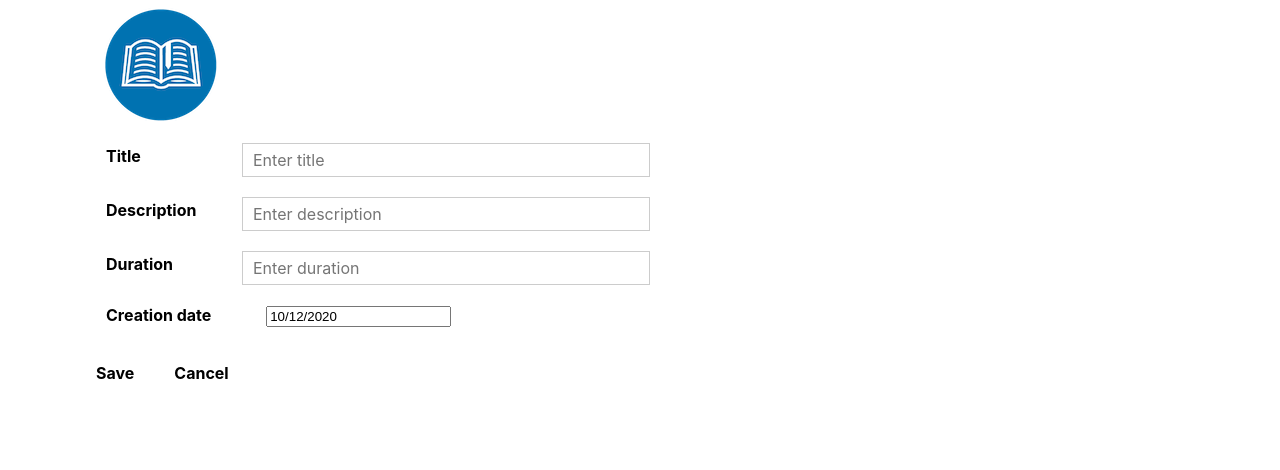
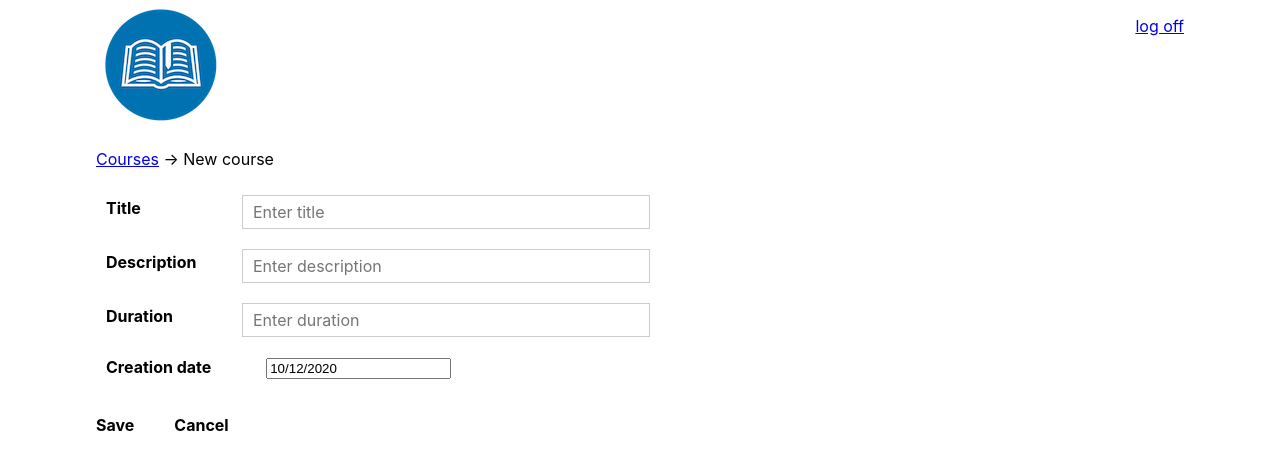
Before and after one commit to MargaritaSklyarenko/react_oreilly, a React (Create React App) app: page /courses/1 in a window 1280 px wide. Shown: the top 470 px of the page. Built offline with nearby package versions, Linux system fonts and the light colour scheme.

Commit message:
hometask 3

```diff
--- a/package.json
+++ b/package.json
@@ -42,6 +42,7 @@
     "concurrently": "^5.3.0",
     "json-server": "^0.16.2",
     "react-redux": "^7.2.1",
-    "redux": "^4.0.5"
+    "redux": "^4.0.5",
+    "redux-devtools": "^3.7.0"
   }
 }
--- a/src/components/Axios/Axios.js
+++ b/src/components/Axios/Axios.js
@@ -18,8 +18,8 @@ class Axios {
         });
     }
 
-    editCourse (id, course) {
-        return axios.put(this.state.coursesUrl + '/' + id, course);
+    editCourse (course) {
+        return axios.put(this.state.coursesUrl + '/' + course.id, course);
     }
 
     addCourse (course) {
--- a/src/containers/AddEdit/AddEdit.js
+++ b/src/containers/AddEdit/AddEdit.js
@@ -3,6 +3,7 @@ import Logo from "../../components/Logo/Logo";
 import Button from "../../components/UI/Button/Button";
 import Input from "../../components/UI/Input/Input"
 import Axios from "../../components/Axios/Axios";
+import LocalhostService from "../../components/LocalhostService/LocalhostService";
 import * as actionTypes from "../../store/actions";
 import classes from "./AddEdit.module.css"
 import { connect } from "react-redux";
@@ -14,8 +15,8 @@ import moment from 'moment'
 
 export class AddEdit extends Component {
     axios = new Axios();
+    localhostService = new LocalhostService();
     state = {
-        id: this.props.match.params.id,
         addEditForm: {
             title: {
               name: "title",
@@ -24,8 +25,7 @@ export class AddEdit extends Component {
               elementConfig: {
                 type: "text",
                 placeholder: "Enter title"
-              },
-              value: ""
+              }
             },
             description: {
               name: "description",
@@ -34,8 +34,7 @@ export class AddEdit extends Component {
               elementConfig: {
                 type: "Enter description",
                 placeholder: "Enter description"
-              },
-              value: ""
+              }
             },
             creationDate: {
                 name: "creationDate",
@@ -44,8 +43,7 @@ export class AddEdit extends Component {
                 elementConfig: {
                   type: "text",
                   placeholder: "Enter creation date"
-                },
-                value: new Date()
+                }
               },
             duration: {
                 name: "duration",
@@ -54,8 +52,7 @@ export class AddEdit extends Component {
                 elementConfig: {
                   type: "number",
                   placeholder: "Enter duration"
-                },
-                value: ""
+                }
               },
             authors: {
                 name: "authors",
@@ -64,51 +61,77 @@ export class AddEdit extends Component {
                 elementConfig: {
                   type: "text",
                   placeholder: "Enter authors"
-                },
-                value: ""
+                }
               }
           },
-          newValues: {
+          values: {
+            id: this.props.match.params.id || "",
             title: "",
             description: "",
             creationDate: new Date(),
             duration: "",
             authors: []
-          }
+          },
+          displayErrModal: false
     };
 
   componentDidMount() {
-    if (this.state.id !== "" && !!this.props.storedCourses) {
-        const course = this.props.storedCourses.find((course) => course.id === (this.state.id ));
+    if (this.state.values.id !== "" && !!this.props.storedCourses) {
+      // use memo and selector
+        const course = this.props.storedCourses.find((course) => course.id === (this.state.values.id ));
         const updatedAddEditForm= { ...this.state.addEditForm };
-        const updatedNewValues = { ...this.state.newValues };
+        const updatedvalues = { ...this.state.values };
 
         if(!course) {
           return;
         }
 
-        updatedAddEditForm.title.value = course.title;
-        updatedAddEditForm.description.value = course.description;
-        updatedAddEditForm.creationDate.value = moment(course.creationDate).format("MM.DD.YYYY");
-        updatedAddEditForm.duration.value = course.duration;
-        updatedAddEditForm.authors.value = course.authors;
-        updatedNewValues.title = course.title;
-        updatedNewValues.description = course.description;
-        updatedNewValues.creationDate = moment(course.creationDate).format("MM.DD.YYYY");
-        updatedNewValues.duration = course.duration;
-        updatedNewValues.authors = course.authors;
+        updatedvalues.title = course.title;
+        updatedvalues.description = course.description;
+        updatedvalues.creationDate = moment(course.creationDate).format("MM.DD.YYYY");
+        updatedvalues.duration = course.duration;
+        updatedvalues.authors = course.authors;
 
-        this.setState({addEditForm: updatedAddEditForm, newValues: updatedNewValues });
+        this.setState({addEditForm: updatedAddEditForm, values: updatedvalues });
     }
   }
 
   setNewVal(field, event) {
-    let val = field === "creationDate" ? moment(event).format("MM.DD.YYYY") : event.target.value
-    const updatedNewValues = { ...this.state.newValues };
+    let val = field === "creationDate" ? moment(event).format("MM.DD.YYYY") : event.target.value;
+    const updatedvalues = { ...this.state.values };
 
-    updatedNewValues[field] = val;
+    updatedvalues[field] = val;
+    this.setState({values: updatedvalues });
+  }
 
-    this.setState({newValues: updatedNewValues });
+  saveHandler = (event) => {
+
+    event.preventDefault();
+    const course = { ...this.state.values };
+    this.setState({displayErrModal: false });
+
+
+
+    for (let prop in course) {
+      if( course[prop] === "" && prop !== "id") {
+        return this.setState({displayErrModal: true });
+      }
+    }
+
+    if (this.state.values.id === "" && !!this.props.storedCourses.length) {
+      return this.axios.addCourse(course).then(() => this.props.history.push("/courses"));
+    }
+
+    this.axios.editCourse(course).then(() => this.props.history.push("/courses"));
+    // doesn't redirect for some reason, fails but updates course
+  };
+
+  logOut = () => {
+    this.localhostService.setState("", false);
+  };
+
+  cancelHandler = () => {
+    this.props.history.push("/courses/");
   }
 
   render() {
@@ -131,10 +154,10 @@ export class AddEdit extends Component {
                     elementType={formElement.config.elementType}
                     elementConfig={formElement.config.elementConfig}
                     label={formElement.config.label}
-                    value={this.state.newValues[formElement.config.name]}
+                    value={this.state.values[formElement.config.name]}
                     changed={data => this.setNewVal(formElement.config.name, data)}
                   />
-                  {this.state.id !== "" && !!formElement.config.value && <Duration duration={formElement.config.value}></Duration>}
+                  {this.state.values.id !== "" && !!this.state.values[formElement.config.name] && <Duration duration={this.state.values[formElement.config.name]}></Duration>}
                 </div>
               );
             }
@@ -144,7 +167,7 @@ export class AddEdit extends Component {
                   elementType={formElement.config.elementType}
                   elementConfig={formElement.config.elementConfig}
                   label={formElement.config.label}
-                  value={this.state.newValues[formElement.config.name]}
+                  value={this.state.values[formElement.config.name]}
                   changed={data => this.setNewVal(formElement.config.name, data)}
                 />
             );
@@ -153,14 +176,14 @@ export class AddEdit extends Component {
 
         <div className={classes.Container && classes.OneRow} style={{padding: "10px"}}>
           <label className={classes.Label}>{this.state.addEditForm.creationDate.label}</label>
-          {!!this.state.addEditForm.creationDate.value &&
-            <DatePicker selected={(new Date(this.state.newValues[this.state.addEditForm.creationDate.name]))}
+          {!!this.state.values.creationDate &&
+            <DatePicker selected={(new Date(this.state.values[this.state.addEditForm.creationDate.name]))}
             onChange={date => this.setNewVal(this.state.addEditForm.creationDate.name, date)} />}
         </div>
 
         <div>
-            <Button btnType="Regular">Save</Button>
-            <Button btnType="Regular">Cancel</Button>
+            <Button btnType="Regular" clicked={this.saveHandler}>Save</Button>
+            <Button btnType="Regular" clicked={this.cancelHandler}>Cancel</Button>
         </div>
       </form>
     );
@@ -168,7 +191,13 @@ export class AddEdit extends Component {
       <div className={classes.Container}>
         <header>
           <Logo height="20%"/>
+          <div>
+            <p>{this.localhostService.getState().userName}</p>
+            <a href='/login' onClick={this.logOut} >log off</a>
+          </div>
         </header>
+        <p><a href='/courses'>Courses</a> -&gt; { this.state.values.title ? this.state.values.title : "New course"} </p>
+        {this.state.displayErrModal && <p>Feel all the fields</p>}
         <main>
             {form}
         </main>
@@ -185,16 +214,6 @@ const mapStateToProps = state => {
 
 const mapDispatchToProps = dispatch => {
   return {
-    /*onIncrementCounter: () => dispatch({ type: actionTypes.INCREMENT }),
-    onDecrementCounter: () => dispatch({ type: actionTypes.DECREMENT }),
-    onIncrementValue: () =>
-      dispatch({ type: actionTypes.INCREMENT_VAL, value: 5 }),
-    onDecrementValue: () =>
-      dispatch({ type: actionTypes.DECREMENT_VAL, value: 5 }),
-    onStoreResult: result =>
-      dispatch({ type: actionTypes.STORE_RESULT, result: result }),
-    onDeleteResult: id =>
-      dispatch({ type: actionTypes.DELETE_RESULT, resultElId: id })*/
   };
 };
 
--- a/src/containers/AddEdit/AddEdit.module.css
+++ b/src/containers/AddEdit/AddEdit.module.css
@@ -24,3 +24,9 @@
     display: flex;
     flex-direction: row;
   }
+
+header {
+    display: flex;
+    flex-direction: row;
+    justify-content: space-between;
+}
--- a/src/containers/Courses/Courses.js
+++ b/src/containers/Courses/Courses.js
@@ -44,9 +44,7 @@ export class Courses extends Component {
   };
 
   editPostHandler = (id) => {;
-    //this.axios.editCourse(id).then(() => {
     this.props.history.push("/courses/" + id);
-    //});
   };
 
   addPostHaandler = () => {
--- a/src/index.js
+++ b/src/index.js
@@ -7,7 +7,10 @@ import { createStore } from "redux";
 import { Provider } from "react-redux";
 import reducer from "./store/reducer";
 
-const store = createStore(reducer);
+const store = createStore(
+  reducer,
+  window.__REDUX_DEVTOOLS_EXTENSION__ && window.__REDUX_DEVTOOLS_EXTENSION__()
+);
 
 const app = (
   <Provider store={store}>
--- a/src/store/actions.js
+++ b/src/store/actions.js
@@ -1,3 +1,2 @@
-export const ADD_COURSE = "ADD_COURSE";
 export const REMOVE_COURSE = "REMOVE_COURSE";
 export const SET_COURSES = "SET_COURSES";
--- a/src/store/reducer.js
+++ b/src/store/reducer.js
@@ -11,14 +11,6 @@ const reducer = (state = initialState, action) => {
       ...state,
       courses: action.courses
     };
-    case actionTypes.ADD_COURSE:
-      return {
-        ...state,
-        courses: {
-          ...state.courses,
-          [action.courseId]: state.courses[action.courseId] + 1
-        }
-      };
     case actionTypes.REMOVE_COURSE:
       const updatedArray = state.courses.filter(
         course => course.id !== action.courseId
```
Also changed, not shown: src/store/configureStore.js (added, +27 -0 lines), 1 other file (tests, documents, lock files or other folders).
